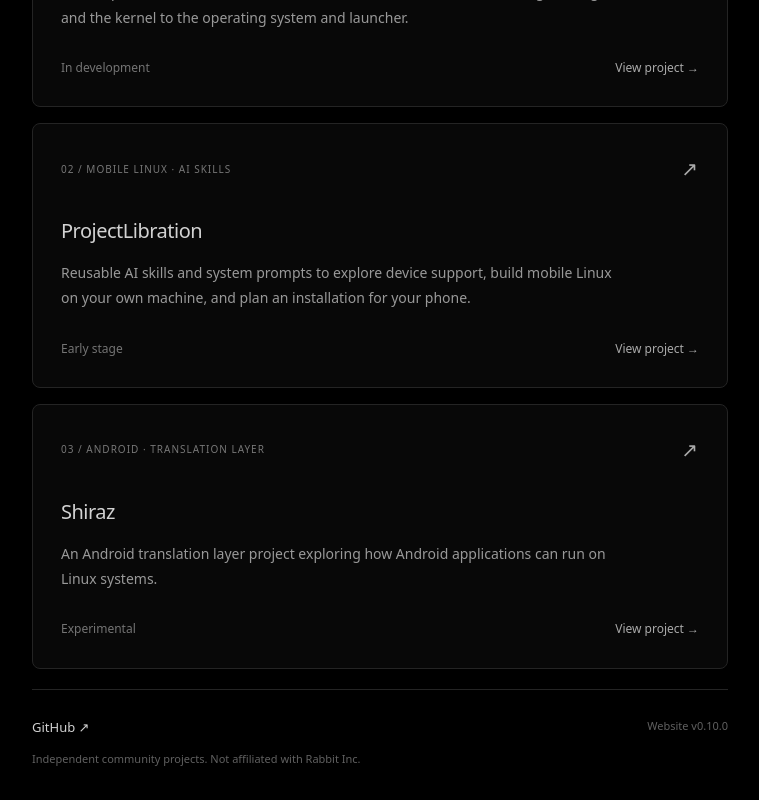
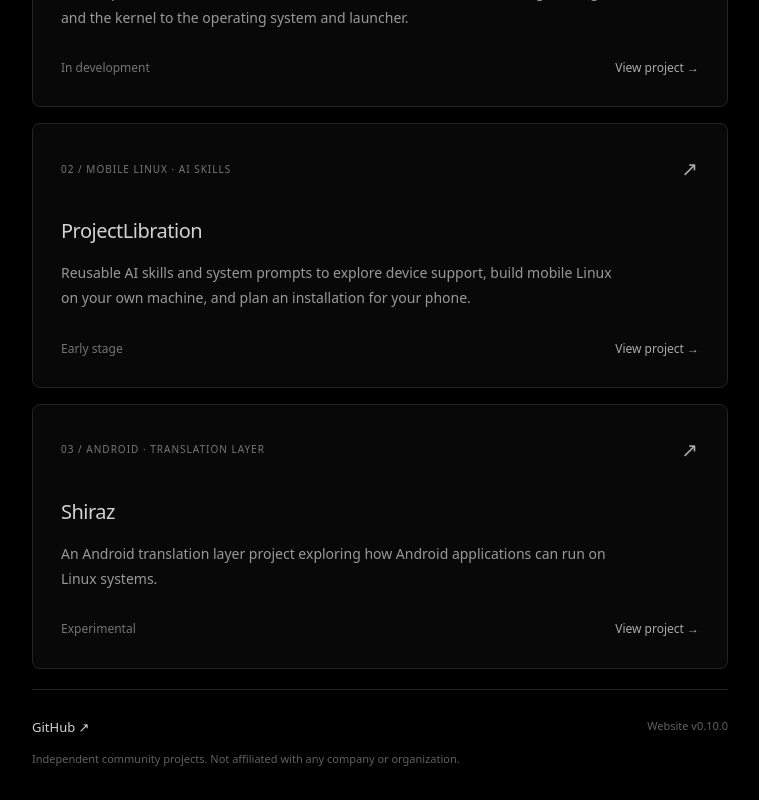
Before and after one commit to spectre-oss/spectre-oss.github.io, a SvelteKit app: page / in a window 1280 px wide. Shown: the part 1064-1864 px from the top of the page, without its empty margins (260-1019 px from the left). Built offline with nearby package versions, Linux system fonts and the light colour scheme.

Commit message:
docs: clarify SpectreOSS independence from all organizations

```diff
--- a/src/routes/+page.svelte
+++ b/src/routes/+page.svelte
@@ -162,7 +162,7 @@
 
   <footer>
     <div><a href="https://github.com/spectre-oss">GitHub <span aria-hidden="true">↗</span></a><span class="version">Website v{version}</span></div>
-    <p>Independent community projects. Not affiliated with Rabbit Inc.</p>
+    <p>Independent community projects. Not affiliated with any company or organization.</p>
   </footer>
 </main>
 
```
Also changed, not shown: Changelog.txt.
